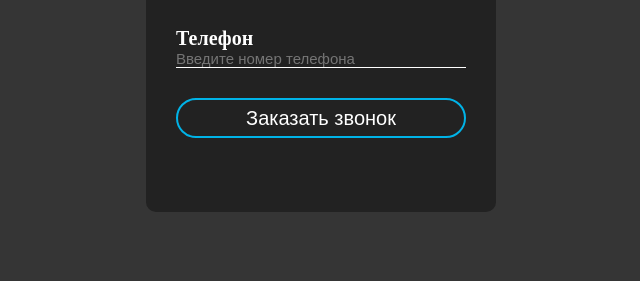
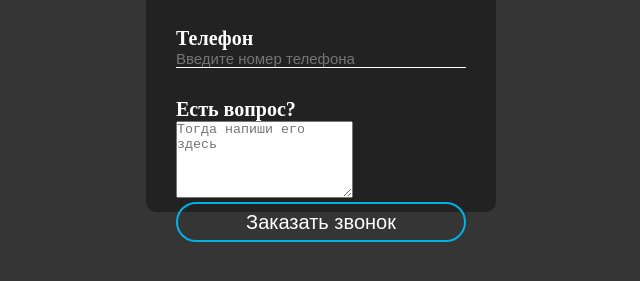
Before and after one commit to Alexandr31rus/Alexandr31rus.github.io, a plain HTML site: page index.html in a window 1280 px wide. Shown: the part 413-694 px from the top of the page, without its empty margins (319-959 px from the left). Drawn offline with Linux system fonts and the light colour scheme.

Commit message:
Update index.html

```diff
--- a/index.html
+++ b/index.html
@@ -3,7 +3,7 @@
 <head>
 	<meta charset="UTF-8">
 	<meta name="viewport" content="width=device-width, initial-scale=1.0">
-	<title>Document</title>
+	<title>Заказать звонок</title>
 	<link rel="stylesheet" href="css/style.css">
 </head>
 <body>
@@ -16,6 +16,8 @@
 				<input type="text" id="username" placeholder="Введите имя">
 				<label for="phone">Телефон</label>
 				<input type="text" id="phone" placeholder="Введите номер телефона">
+				<label for="textarea">Есть вопрос?</label>
+				<textarea rows="5" placeholder="Тогда напиши его здесь"></textarea>
 				<input type="submit" value="Заказать звонок">
 			</form>
 		</div>
```
